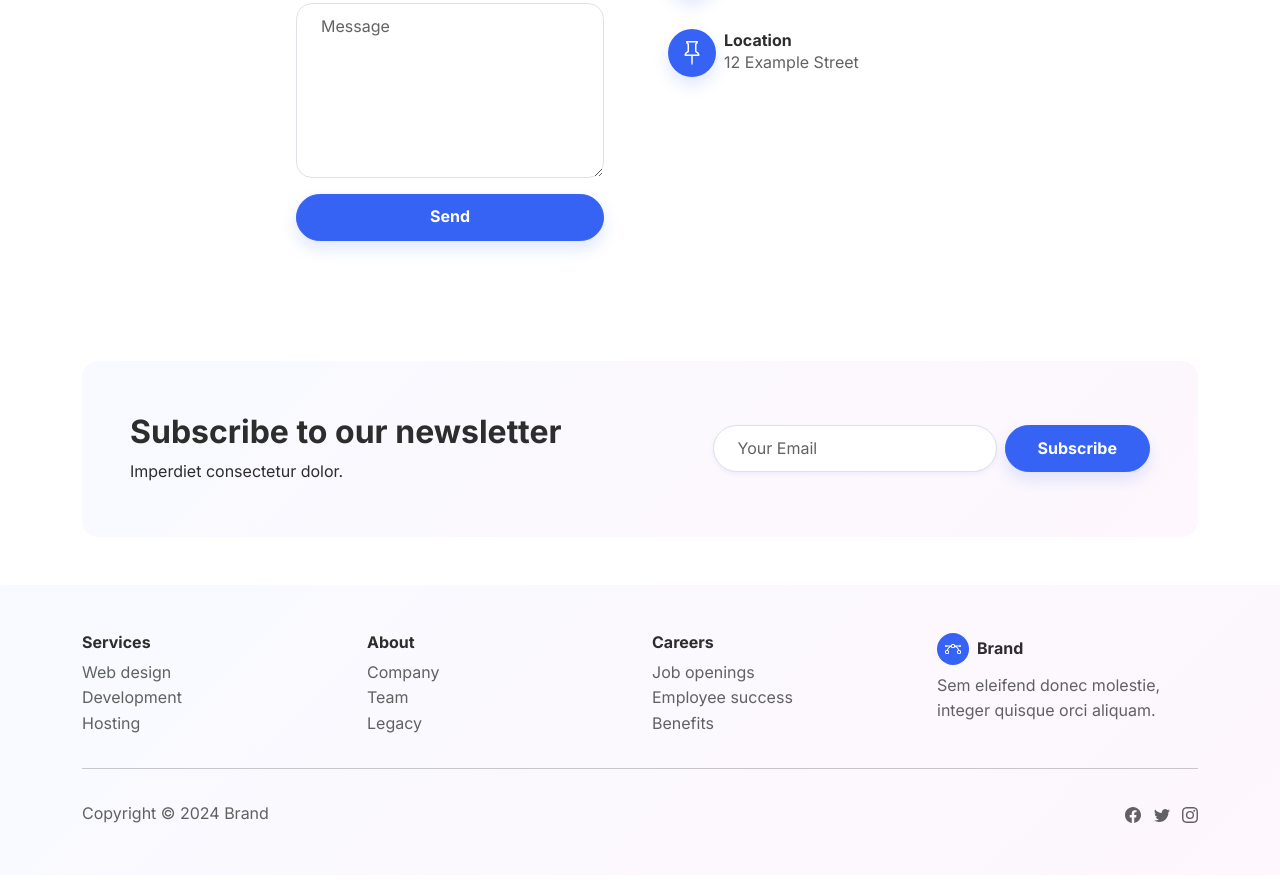
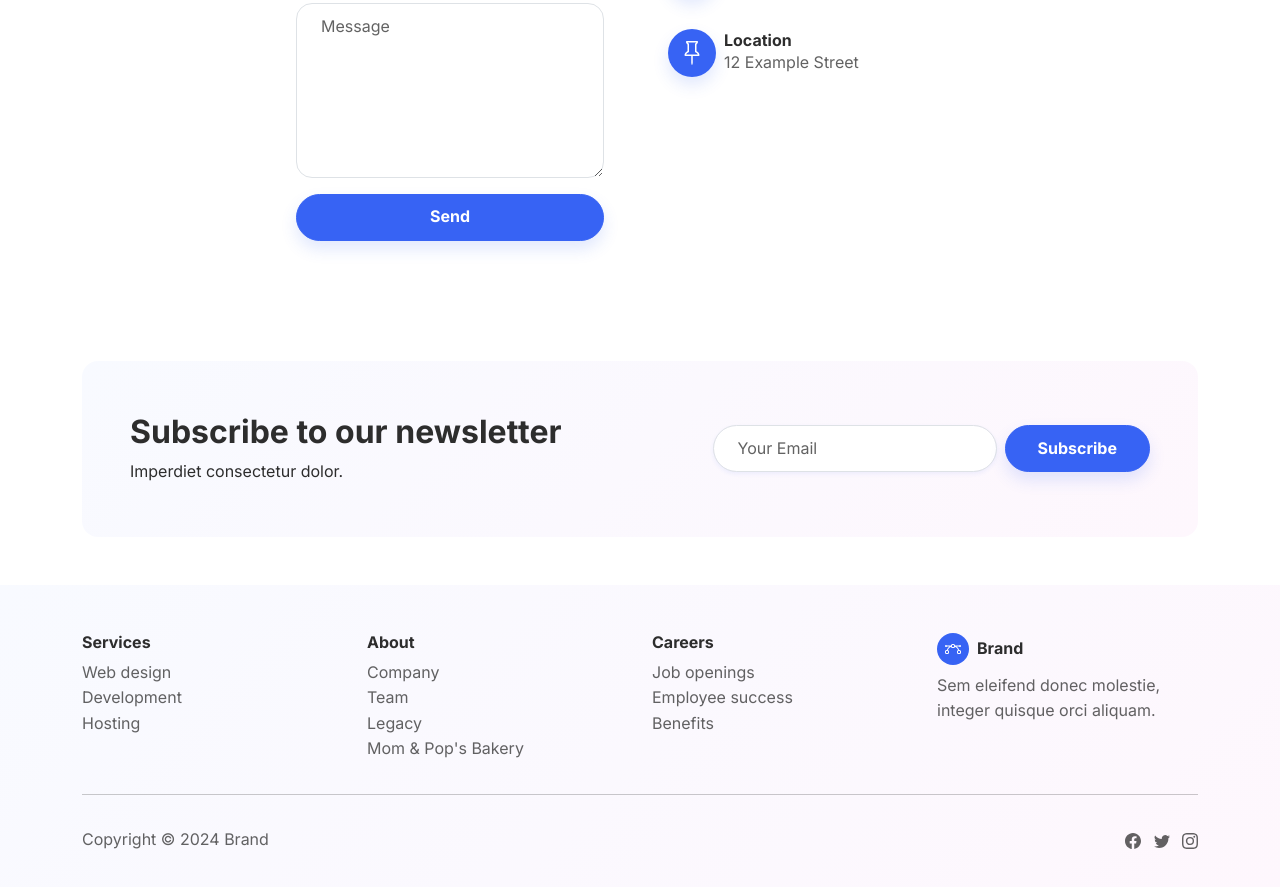
Before and after one commit to WindfuryKun/windfurykun.github.io, a plain HTML site: page index.html in a window 1280 px wide. Shown: the part 4035-4922 px from the top of the page. Drawn offline with Linux system fonts and the light colour scheme.

Commit message:
Update index.html

```diff
--- a/index.html
+++ b/index.html
@@ -272,6 +272,7 @@
                         <li><a href="#">Company</a></li>
                         <li><a href="#">Team</a></li>
                         <li><a href="#">Legacy</a></li>
+                        <li style="color:red"><a href="#">Mom & Pop's Bakery</a></li>
                     </ul>
                 </div>
                 <div class="col-sm-4 col-md-3 text-center text-lg-start d-flex flex-column">
```
